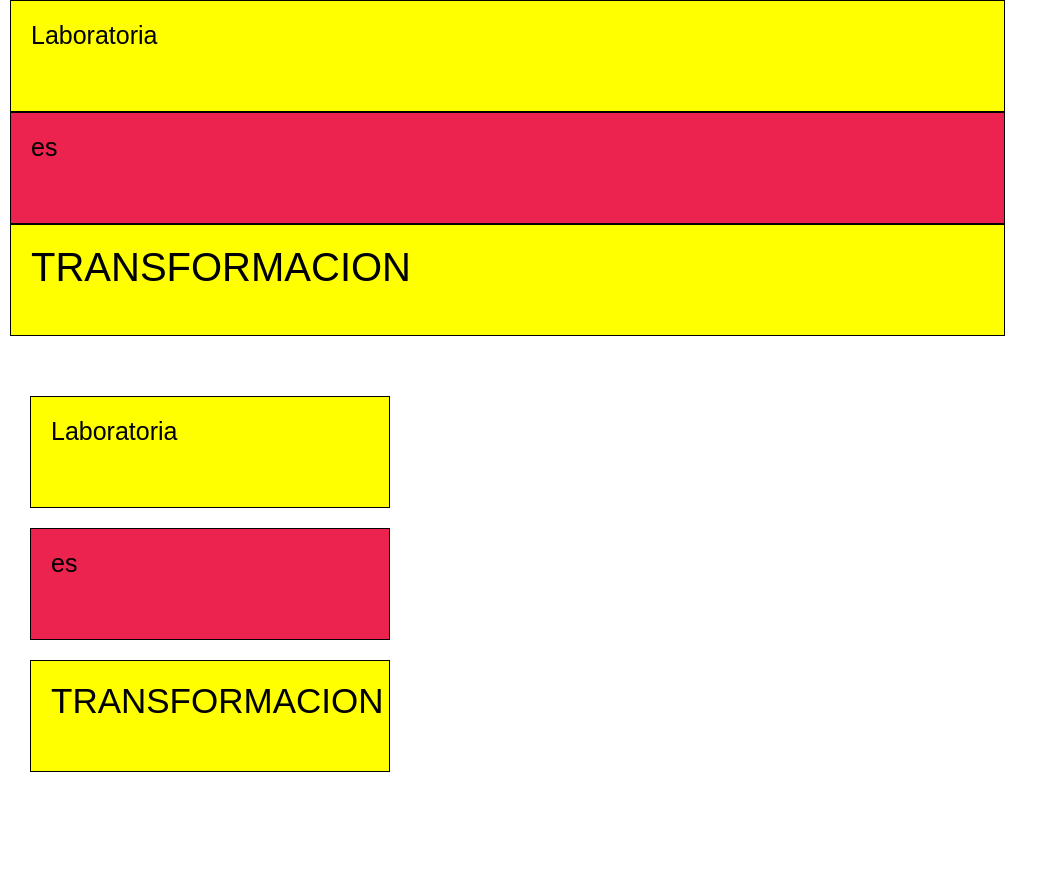
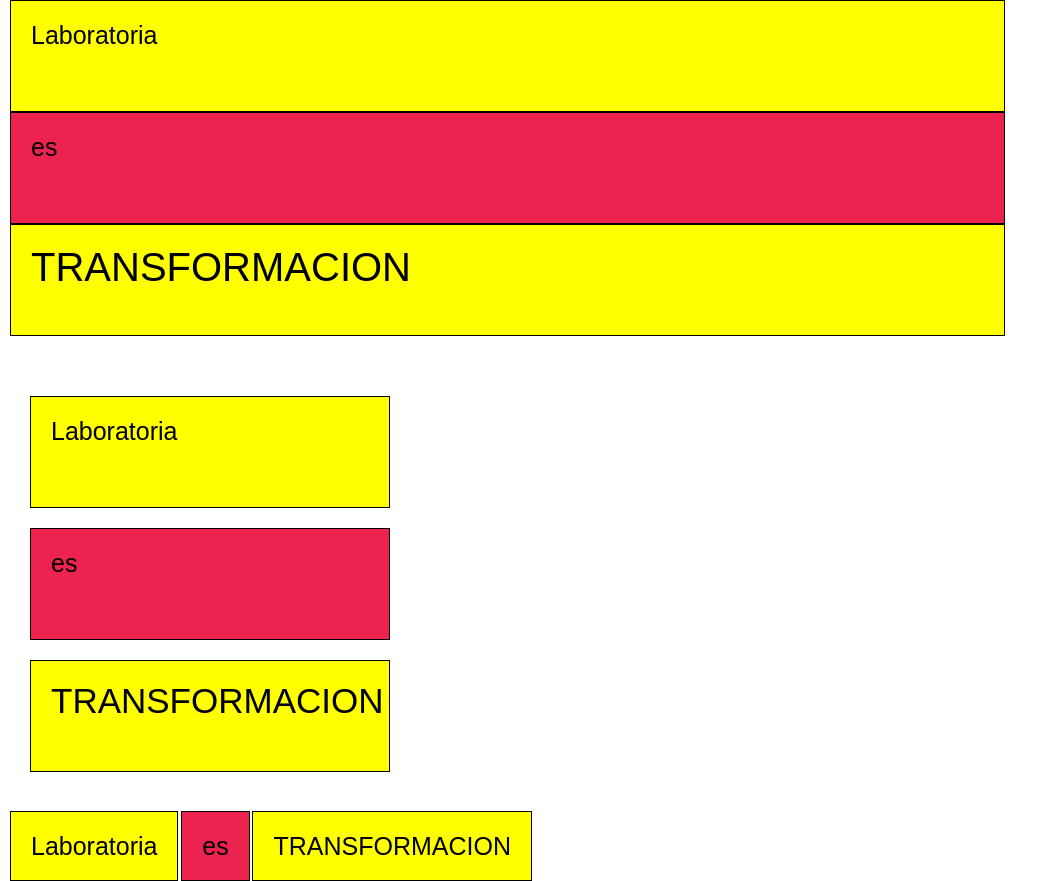
Before and after one commit to lulublondet/leccion22-ejerciciosPracticar, a plain HTML site: page index.html in a window 1280 px wide. Shown: the whole page, without its empty margins (0-1058 px from the left). Before the commit the page ends 800 px from the top, so only its background shows below. Drawn offline with Linux system fonts and the light colour scheme.

Commit message:
implementando el tercer ejercicio

```diff
--- a/index.html
+++ b/index.html
@@ -19,5 +19,14 @@
 
 </div>
 
+
+<div id="tercer-ejercicio">
+
+	<p class="top">Laboratoria</p>
+	<p class="middle">es</p>
+	<p class="bottom">transformacion</p>
+
+</div>
+
 </body>
 </html;
--- a/main.css
+++ b/main.css
@@ -55,3 +55,19 @@ p.bottom {
 #segundo-ejercicio p.bottom {
 	font-size: 3.5em;
 }
+
+
+#tercer-ejercicio {
+	margin-top: 60px;
+}
+
+#tercer-ejercicio p {
+	width: 100px;
+    display: inline;
+
+}
+
+
+#tercer-ejercicio p.bottom {
+	font-size: 2.5em;
+}
```
